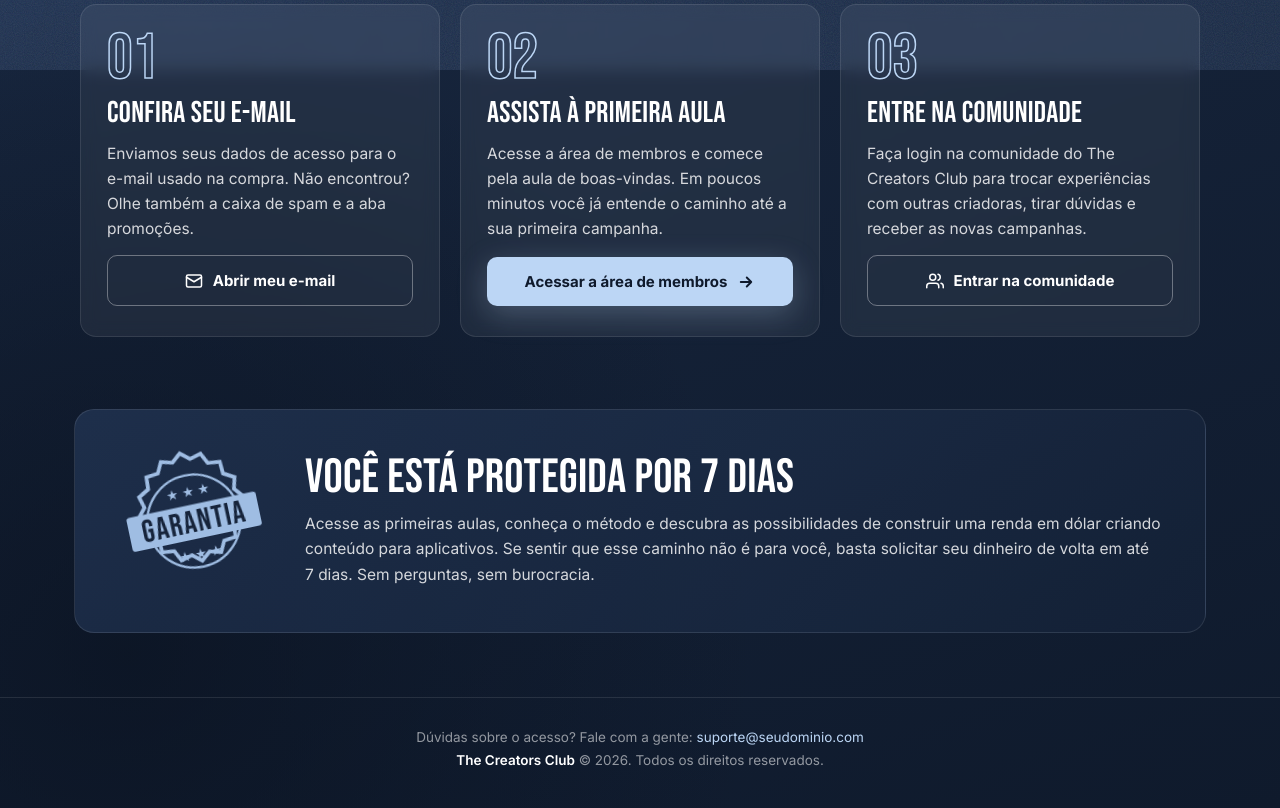
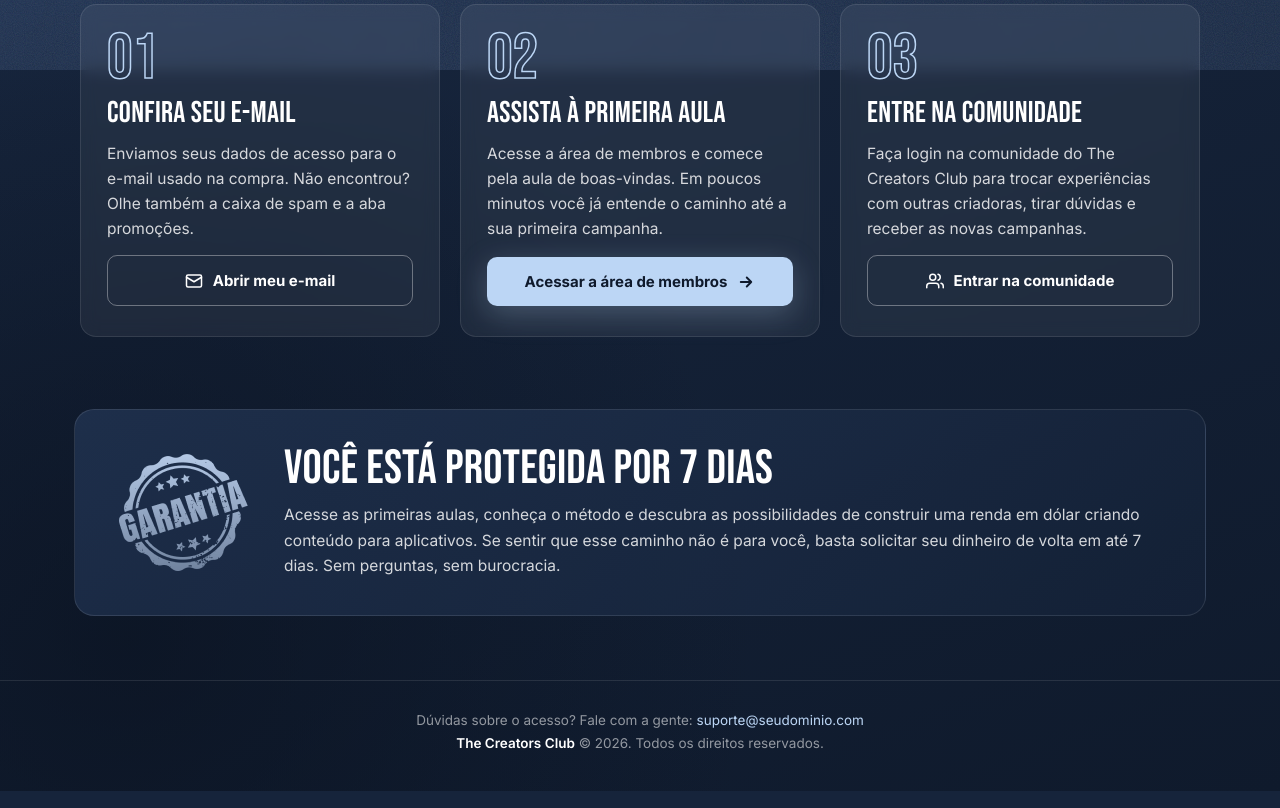
Before and after one commit to amandamerien/TheCreatorsClub, a plain HTML site: page index.html in a window 1280 px wide. Shown: the part 730-1538 px from the top of the page. Drawn offline with Linux system fonts and the light colour scheme.

Commit message:
Usa a imagem oficial do selo de garantia
Co-Authored-By: Claude Opus 5.5 <noreply@anthropic.com>

```diff
--- a/index.html
+++ b/index.html
@@ -262,7 +262,7 @@
       border-radius: 20px;
       padding: 36px 44px;
     }
-    .seal { flex-shrink: 0; width: 150px; height: 150px; transform: rotate(-12deg); }
+    .seal { flex-shrink: 0; width: 129px; height: auto; object-fit: contain; }
     .guarantee-box h3 {
       font-size: clamp(34px, 4vw, 48px);
       margin-bottom: 10px;
@@ -304,7 +304,7 @@
       .hero p.lead { margin: 0 auto; font-size: 16.5px; }
       .badge { margin-bottom: 18px; }
       .guarantee-box { flex-direction: column; text-align: center; padding: 32px 24px; gap: 20px; }
-      .seal { width: 120px; height: 120px; }
+      .seal { width: 110px; }
     }
 
     @media (max-width: 480px) {
@@ -388,18 +388,7 @@
     <section class="guarantee">
       <div class="container">
         <div class="guarantee-box">
-          <svg class="seal" viewBox="0 0 200 200" aria-hidden="true">
-            <g fill="none" stroke="#9fbde3" stroke-width="5">
-              <path d="M100 8 l12 10 15-4 7 14 16 2 1 16 14 8-4 15 10 12-10 12 4 15-14 8-1 16-16 2-7 14-15-4-12 10-12-10-15 4-7-14-16-2-1-16-14-8 4-15-10-12 10-12-4-15 14-8 1-16 16-2 7-14 15 4z"/>
-              <circle cx="100" cy="100" r="62" stroke-width="3"/>
-            </g>
-            <rect x="12" y="78" width="176" height="46" rx="4" fill="#9fbde3"/>
-            <text x="100" y="114" text-anchor="middle" font-family="Bebas Neue, sans-serif" font-size="42" fill="#16243b" letter-spacing="2">GARANTIA</text>
-            <g fill="#9fbde3">
-              <text x="100" y="66" text-anchor="middle" font-size="18">★ ★ ★</text>
-              <text x="100" y="150" text-anchor="middle" font-size="18">★ ★ ★</text>
-            </g>
-          </svg>
+          <img class="seal" src="img/garantia.png" alt="Selo de garantia de 7 dias" width="129" height="117" />
           <div>
             <h3 class="display">Você está protegida por 7 dias</h3>
             <p>
```
Also changed, not shown: img/garantia.png (added).
